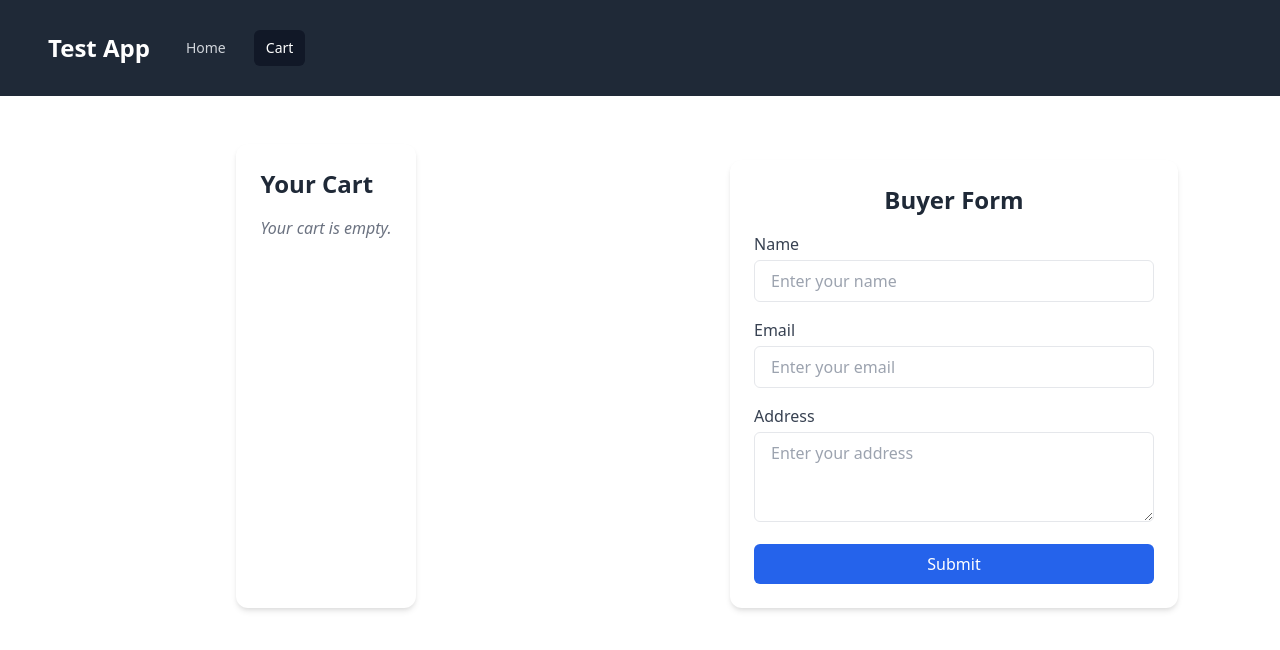
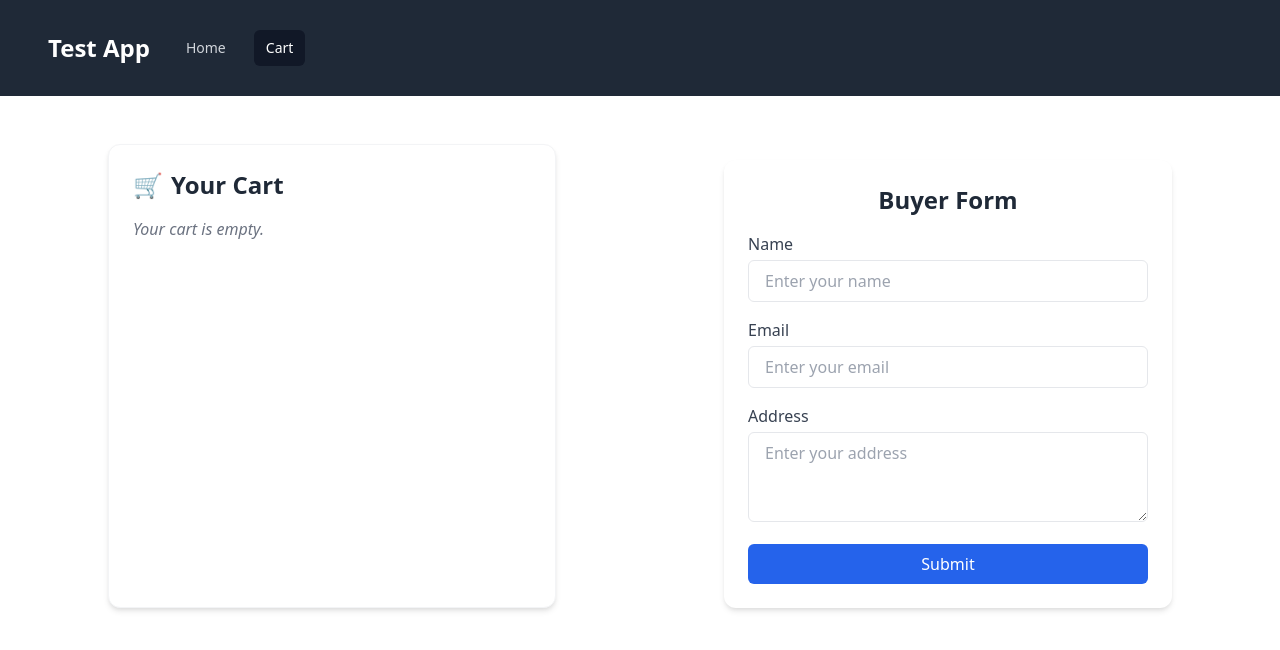
Before and after one commit to anhductk74/KTC, a React (Vite) app in the folder Week3/test-react/: page /cart in a window 1280 px wide. Shown: the top 650 px of the page. Built offline with nearby package versions, Linux system fonts and the light colour scheme.

Commit message:
style: enhance layout and styling of CartList and BuyerForm components for improved responsiveness and visual appeal

```diff
--- a/Week3/test-react/src/App.jsx
+++ b/Week3/test-react/src/App.jsx
@@ -16,7 +16,7 @@ function App() {
         <Routes>
           <Route path="/" element={<ProductList />} />
           <Route path="/cart" element={
-            <div className="grid md:grid-cols-2 gap-6 p-6">
+            <div className="w-full flex justify-around p-6">
               <CartList />
               <BuyerForm />
             </div>
--- a/Week3/test-react/src/Ex1/BuyerForm.jsx
+++ b/Week3/test-react/src/Ex1/BuyerForm.jsx
@@ -39,10 +39,10 @@ const BuyerForm = () => {
   };
 
   return (
-    <div>
+    <div className='w-full max-w-md'>
       <form
         onSubmit={handleSubmit(onSubmit)}
-        className="max-w-md mx-auto mt-10 p-6 bg-white rounded-xl shadow-md space-y-4"
+        className="w-full max-w-md mx-auto mt-10 p-6 bg-white rounded-xl shadow-md space-y-4"
       >
         <h2 className="text-2xl font-semibold text-center text-gray-800">Buyer Form</h2>
 
--- a/Week3/test-react/src/Ex2/CartList.jsx
+++ b/Week3/test-react/src/Ex2/CartList.jsx
@@ -5,28 +5,36 @@ const CartList = () => {
   const { cart, totalPrice } = useCart();
 
   return (
-    <div className="max-w-xl mx-auto mt-6 p-6 bg-white rounded-xl shadow-md">
-  <h2 className="text-2xl font-bold text-gray-800 mb-4">Your Cart</h2>
+    <div className="w-full max-w-md mt-6 p-6 bg-white rounded-xl shadow-md border border-gray-100">
+  <h2 className="text-2xl font-bold text-gray-800 mb-4 flex items-center gap-2">
+    🛒 <span>Your Cart</span>
+  </h2>
 
   {cart.length === 0 ? (
     <p className="text-gray-500 italic">Your cart is empty.</p>
   ) : (
-    <ul className="divide-y divide-gray-200">
-      {cart.map((item, index) => (
-        <li key={index} className="flex justify-between items-center py-3">
-          <div>
-            <p className="text-gray-800 font-medium">{item.name}</p>
-          </div>
-          <p className="text-blue-600 font-semibold">${item.price}</p>
-        </li>
-      ))}
-      <li className="flex justify-between items-center py-3">
-        <p className="text-gray-800 font-medium">Total Price</p>
-        <p className="text-blue-600 font-semibold">${totalPrice}</p>
-      </li>
-    </ul>
+    <div className="space-y-3">
+      <ul className="divide-y divide-gray-200">
+        {cart.map((item, index) => (
+          <li
+            key={index}
+            className="flex justify-between items-center py-2 px-1 hover:bg-gray-50 transition rounded"
+          >
+            <p className="text-gray-700">{item.name}</p>
+            <p className="text-blue-600 font-medium">${item.price}</p>
+          </li>
+        ))}
+      </ul>
+
+      <div className="flex justify-between items-center pt-4 border-t">
+        <span className="font-semibold text-gray-700">Total</span>
+        <span className="font-bold text-green-600">${totalPrice}</span>
+      </div>
+    </div>
   )}
 </div>
+
+
 
   );
 };
```
